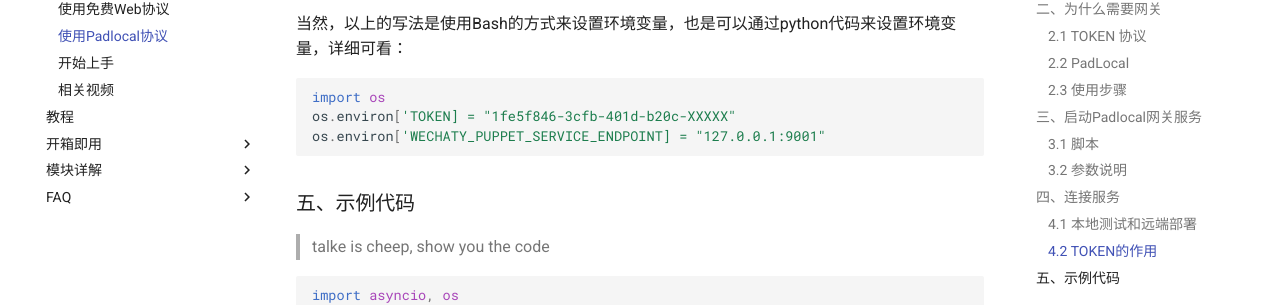
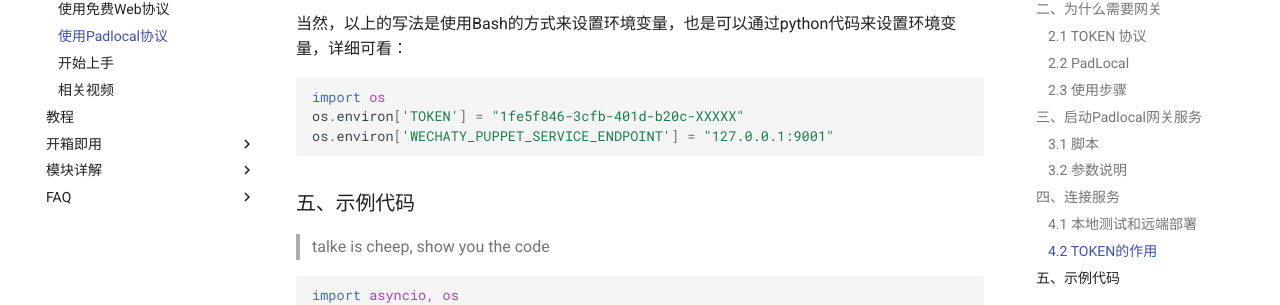
Before and after one commit to wechaty/python-wechaty, an MkDocs documentation site: the page built from docs/introduction/use-padlocal-protocol.md, in a window 1280 px wide and 900 px high, scrolled down 2688 px. Shown: the part 153-458 px from the top of the window. Built offline with MkDocs 1.6.1 and Material for MkDocs 9.7.7, drawn with Linux system fonts in a browser that asks for light colours; comment, search, counter and statistics services are not loaded.

Commit message:
fix quotes issue

````diff
--- a/docs/introduction/use-padlocal-protocol.md
+++ b/docs/introduction/use-padlocal-protocol.md
@@ -104,8 +104,8 @@ export WECHATY_PUPPET_SERVICE_ENDPOINT=127.0.0.1:9001
 
 ```python
 import os
-os.environ['TOKEN] = "1fe5f846-3cfb-401d-b20c-XXXXX"
-os.environ['WECHATY_PUPPET_SERVICE_ENDPOINT] = "127.0.0.1:9001"
+os.environ['TOKEN'] = "1fe5f846-3cfb-401d-b20c-XXXXX"
+os.environ['WECHATY_PUPPET_SERVICE_ENDPOINT'] = "127.0.0.1:9001"
 ```
 
 ## 五、示例代码
````
